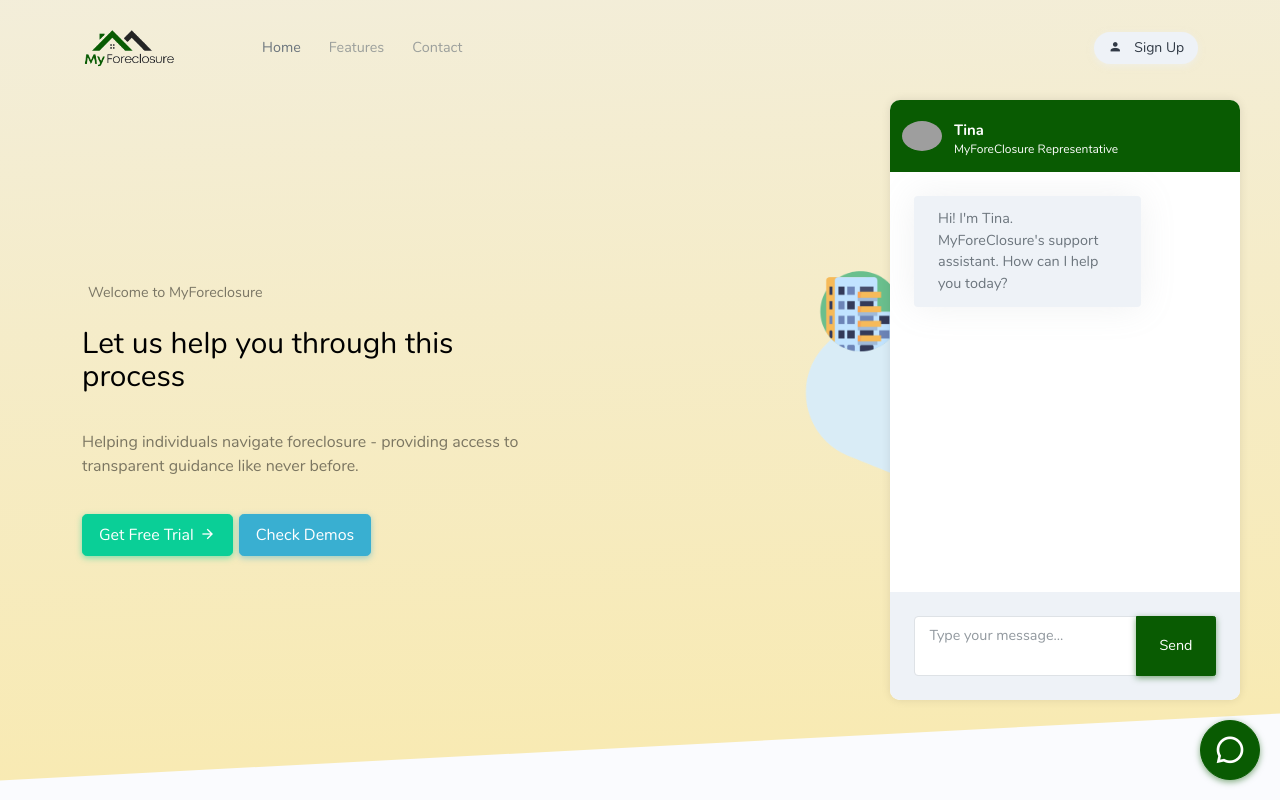
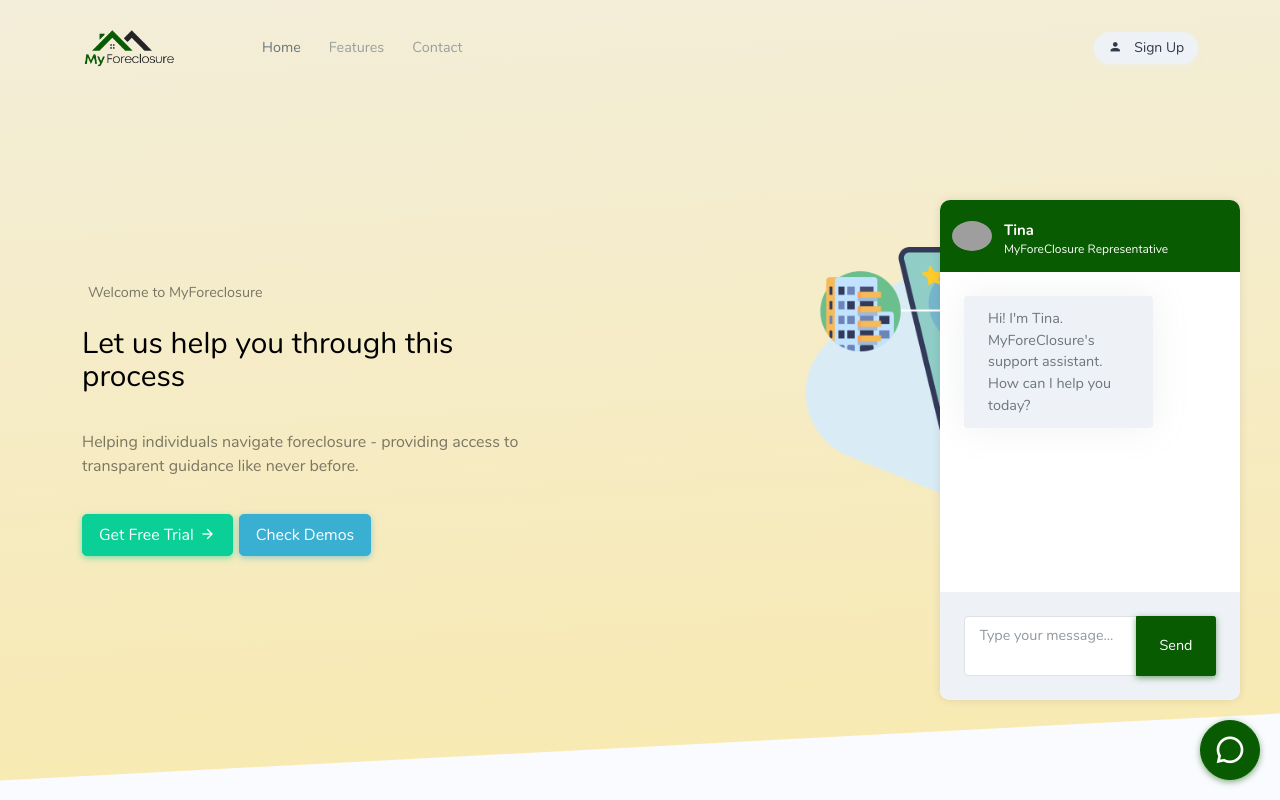
Before and after one commit to maxi114/MyForeclosure, a Next.js app: page / in a window 1280 px wide. Both pictures are taken after a click on the element 1230 px from the left and 750 px from the top of the page. Shown: the top 800 px of the page. Built offline with nearby package versions, Linux system fonts and the light colour scheme; grey boxes are pictures that could not be loaded.

Commit message:
Adjusted the popup size

```diff
--- a/app/components/chat/chat.js
+++ b/app/components/chat/chat.js
@@ -82,7 +82,7 @@
   };
 
   return (
-    <div className="d-flex flex-column h-100">
+    <div className="d-flex flex-column h-100" >
       <div className="card-header bg-primary text-white">
         <div className="d-flex align-items-center p-2">
           <img
@@ -98,7 +98,7 @@
           </div>
         </div>
       </div>
-      <div className="flex-grow-1 overflow-auto p-3" style={{ maxHeight: "calc(100% - 130px)" }}>
+      <div className="flex-grow-1 overflow-auto p-3" style={{ maxHeight: "calc(100% - 100px)" }}>
         {messages.map((message, index) => (
           <div key={index} className={`d-flex ${message.role === "assistant" ? "justify-content-start" : "justify-content-end"} mb-3`}>
             <div className={`card ${message.role === "assistant" ? "bg-light" : "bg-primary text-white"}`} style={{ maxWidth: "75%" }}>
@@ -132,7 +132,7 @@
                 sendMessage();
               }
             }}
-            style={{ resize: "none", overflow: "auto", minHeight: "40px", maxHeight: "100px" }}
+            style={{ resize: "none", overflow: "auto", minHeight: "30px", maxHeight: "80px" }}
           ></textarea>
           <button className="btn btn-primary" type="button" onClick={sendMessage} style={{ width: "5rem" }}>
             Send
--- a/app/components/chat/popup.js
+++ b/app/components/chat/popup.js
@@ -21,8 +21,8 @@
             position: "absolute",
             bottom: "80px",
             right: "20px",
-            width: "350px",
-            height: "600px",
+            width: "300px",
+            height: "500px",
             backgroundColor: "white",
             boxShadow: "0 0 10px rgba(0,0,0,0.1)",
             borderRadius: "10px",
```
